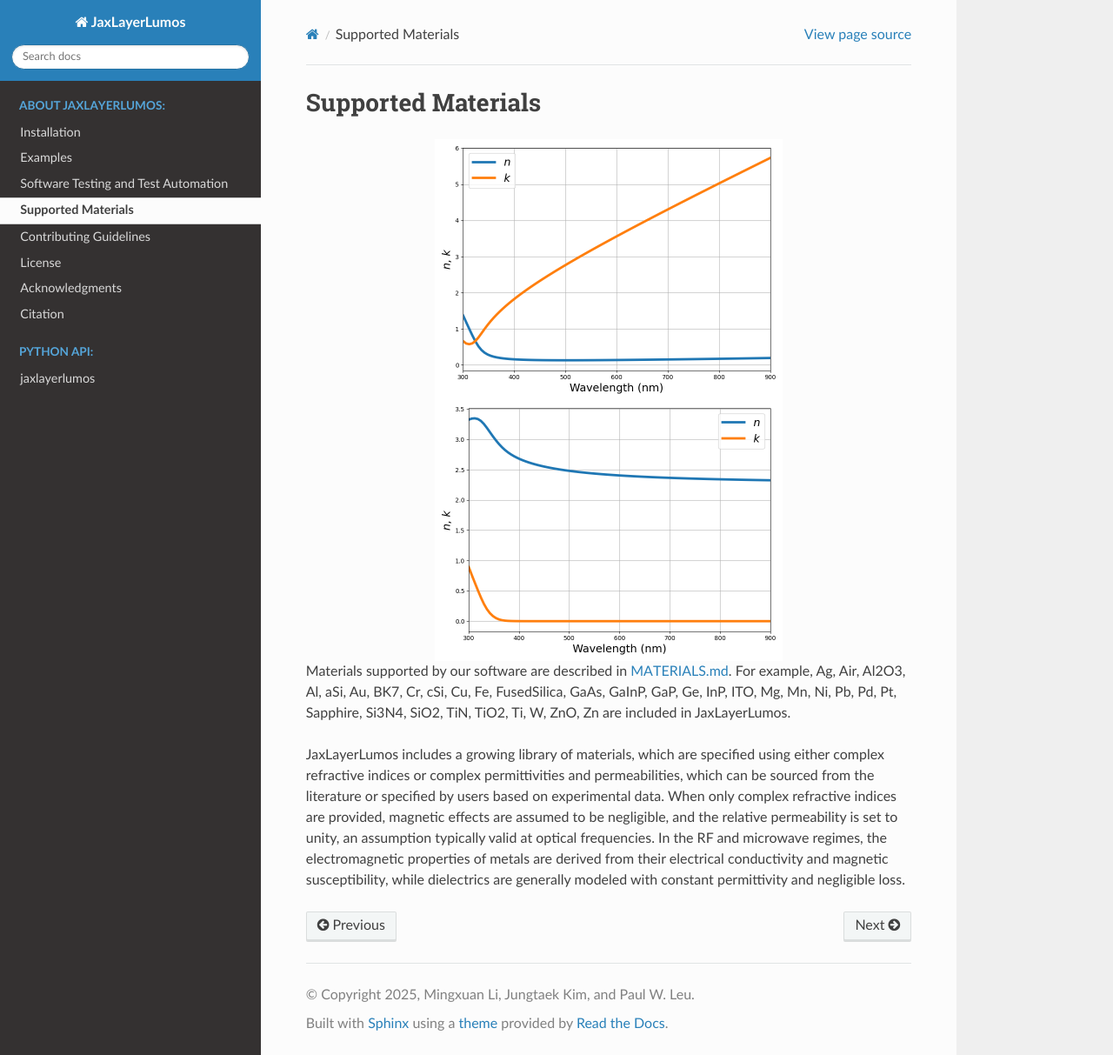
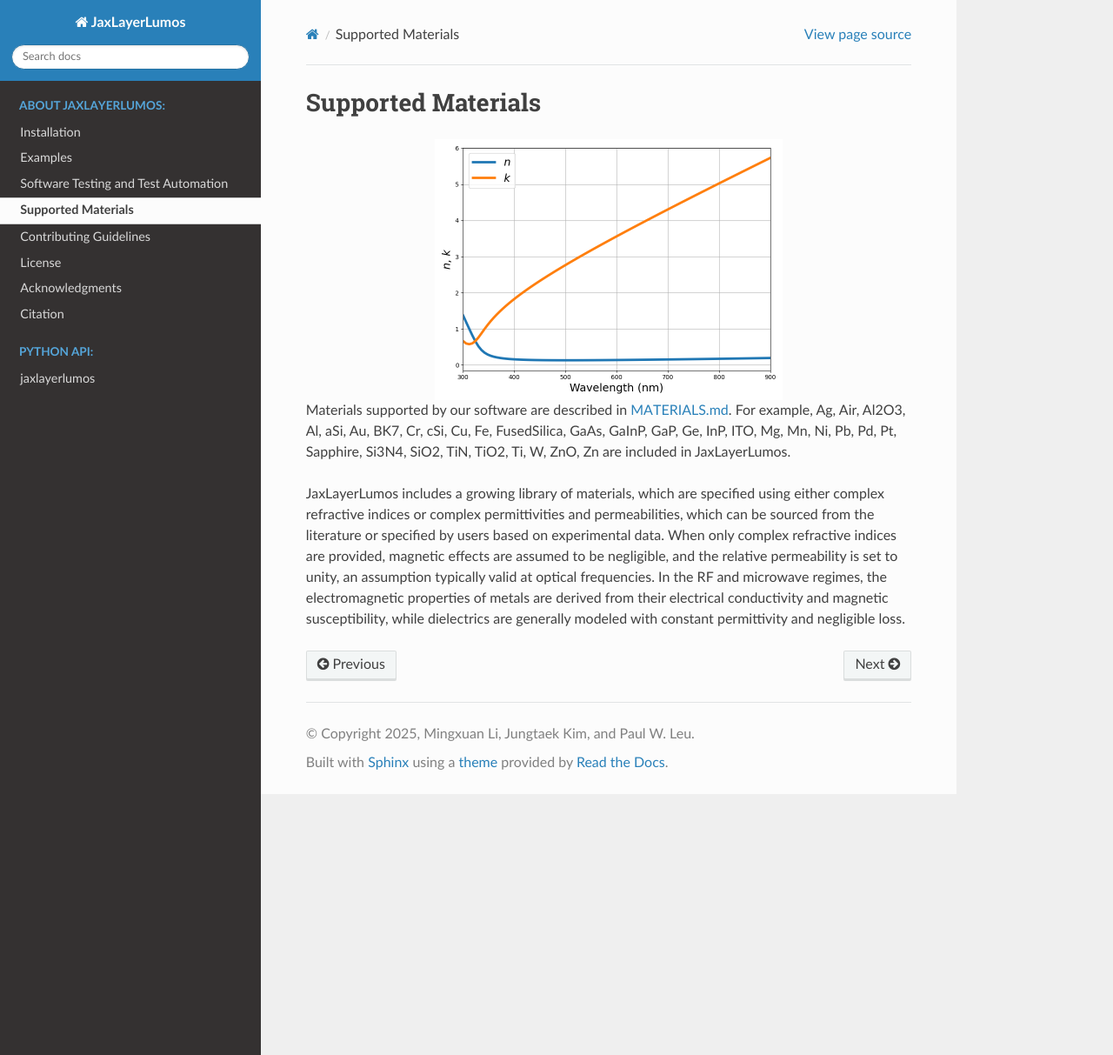
Before and after one commit to JaxLayerLumos/JaxLayerLumos, a Sphinx documentation site: the page built from docs/about/supported_materials.rst, in a window 1280 px wide and 1213 px high. Shown: the whole window at 87% size. Built offline with Sphinx 7.4.7 and the Read the Docs theme 3.1.0, drawn with Linux system fonts in a browser that asks for light colours.

Commit message:
Update docs

```diff
--- a/docs/about/examples.rst
+++ b/docs/about/examples.rst
@@ -2,7 +2,7 @@ Examples
 ########
 
 .. image:: ../_static/img/applications.png
-    :width: 400
+    :width: 600
     :align: center
     :alt: applications
 
--- a/docs/about/supported_materials.rst
+++ b/docs/about/supported_materials.rst
@@ -6,11 +6,6 @@ Supported Materials
     :align: center
     :alt: Ag
 
-.. image:: ../_static/img/TiO2.png
-    :width: 400
-    :align: center
-    :alt: TiO2
-
 Materials supported by our software are described in `MATERIALS.md <https://github.com/JaxLayerLumos/JaxLayerLumos/blob/main/markdowns/MATERIALS.md>`_. For example, Ag, Air, Al2O3, Al, aSi, Au, BK7, Cr, cSi, Cu, Fe, FusedSilica, GaAs, GaInP, GaP, Ge, InP, ITO, Mg, Mn, Ni, Pb, Pd, Pt, Sapphire, Si3N4, SiO2, TiN, TiO2, Ti, W, ZnO, Zn are included in JaxLayerLumos.
 
 JaxLayerLumos includes a growing library of materials, which are specified using either complex refractive indices or complex permittivities and permeabilities, which can be sourced from the literature or specified by users based on experimental data. When only complex refractive indices are provided, magnetic effects are assumed to be negligible, and the relative permeability is set to unity, an assumption typically valid at optical frequencies. In the RF and microwave regimes, the electromagnetic properties of metals are derived from their electrical conductivity and magnetic susceptibility, while dielectrics are generally modeled with constant permittivity and negligible loss.
--- a/docs/index.rst
+++ b/docs/index.rst
@@ -9,7 +9,7 @@ JaxLayerLumos: A JAX-based Differentiable Optical and Radio Frequency Simulator
 JaxLayerLumos is open-source transfer-matrix method (TMM) software designed for scientists, engineers, and researchers in optics and photonics. It provides a powerful yet intuitive interface for calculating the reflection and transmission (RT) of light through multi-layer optical structures. By inputting the refractive index, thickness of each layer, and the frequency vector, users can analyze how light interacts with layered materials, including the option to adjust for incidence angles.
 
 .. image:: _static/img/TMM.png
-    :width: 400
+    :width: 480
     :align: center
     :alt: TMM
 
```
Also changed, not shown: docs/_static/img/TiO2.png (deleted).
